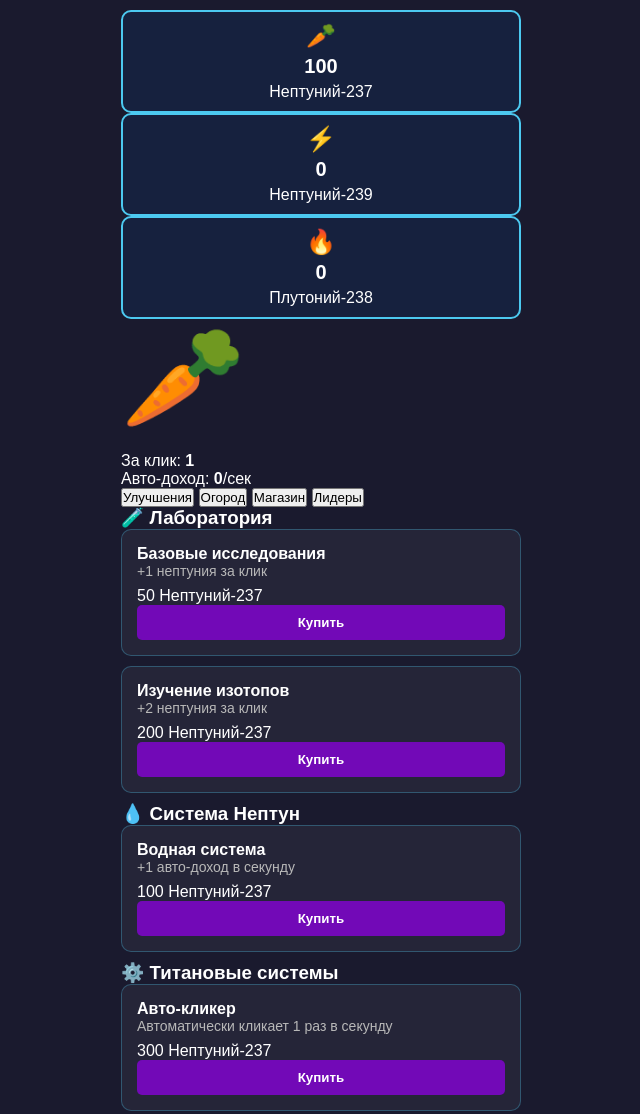
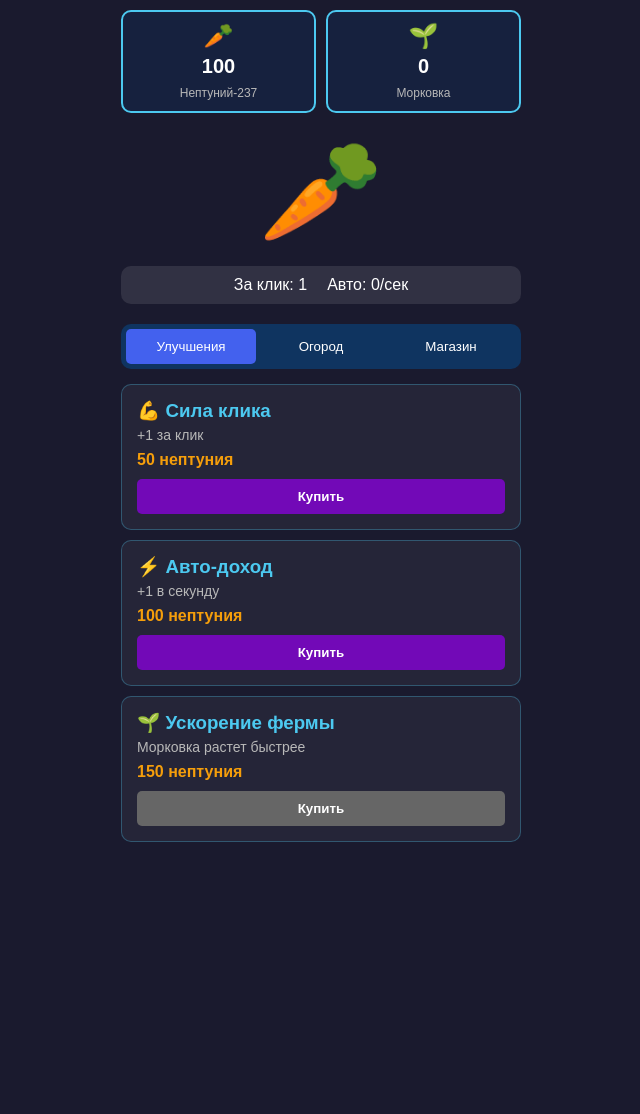
Before and after one commit to NepsRun/NepsRun.github.io, a plain HTML site: page index.html in a window 1280 px wide. Shown: the whole page, without its empty margins (319-959 px from the left). After the commit the page ends 862 px from the top, so only its background shows below. Drawn offline with Linux system fonts and the light colour scheme; a script that the page names is missing.

Commit message:
Update index.html

```diff
--- a/index.html
+++ b/index.html
@@ -5,139 +5,87 @@
     <meta name="viewport" content="width=device-width, initial-scale=1.0">
     <title>Neptun Морковка</title>
     <link rel="stylesheet" href="style.css">
-    <script src="https://telegram.org/js/telegram-web-app.js"></script>
 </head>
 <body>
     <div class="app">
-        <!-- Верхняя панель с ресурсами -->
-        <div class="top-panel">
+        <!-- Ресурсы -->
+        <div class="resources">
             <div class="resource">
-                <span class="resource-icon">🥕</span>
-                <span class="resource-amount" id="np237">100</span>
-                <span class="resource-name">Нептуний-237</span>
+                <span>🥕</span>
+                <span id="np237">100</span>
+                <small>Нептуний-237</small>
             </div>
             <div class="resource">
-                <span class="resource-icon">⚡</span>
-                <span class="resource-amount" id="np239">0</span>
-                <span class="resource-name">Нептуний-239</span>
-            </div>
-            <div class="resource">
-                <span class="resource-icon">🔥</span>
-                <span class="resource-amount" id="pu238">0</span>
-                <span class="resource-name">Плутоний-238</span>
+                <span>🌱</span>
+                <span id="carrots">0</span>
+                <small>Морковка</small>
             </div>
         </div>
 
-        <!-- Основная игровая зона -->
-        <div class="game-area">
-            <div class="clicker-section">
-                <div class="carrot" id="main-carrot">🥕</div>
-                <div class="click-stats">
-                    <div class="stat">
-                        <span>За клик:</span>
-                        <strong id="per-click">1</strong>
-                    </div>
-                    <div class="stat">
-                        <span>Авто-доход:</span>
-                        <strong id="auto-income">0</strong>/сек
-                    </div>
-                </div>
+        <!-- Кликер -->
+        <div class="clicker">
+            <div class="carrot" id="carrot-btn">🥕</div>
+            <div class="stats">
+                <div>За клик: <span id="per-click">1</span></div>
+                <div>Авто: <span id="auto-income">0</span>/сек</div>
             </div>
         </div>
 
-        <!-- Нижняя навигация -->
-        <div class="bottom-nav">
-            <button class="nav-btn active" data-tab="upgrades">Улучшения</button>
-            <button class="nav-btn" data-tab="farm">Огород</button>
-            <button class="nav-btn" data-tab="market">Магазин</button>
-            <button class="nav-btn" data-tab="leaderboard">Лидеры</button>
+        <!-- Навигация -->
+        <div class="tabs">
+            <button class="tab-btn active" data-tab="upgrades">Улучшения</button>
+            <button class="tab-btn" data-tab="farm">Огород</button>
+            <button class="tab-btn" data-tab="shop">Магазин</button>
         </div>
 
-        <!-- Контент вкладок -->
+        <!-- Контент -->
         <div class="tab-content">
             <!-- Улучшения -->
-            <div class="tab-panel active" id="upgrades-panel">
-                <div class="upgrade-category">
-                    <h3>🧪 Лаборатория</h3>
-                    <div class="upgrade" data-upgrade="basic_research">
-                        <div class="upgrade-info">
-                            <h4>Базовые исследования</h4>
-                            <p>+1 нептуния за клик</p>
-                            <div class="upgrade-cost">50 Нептуний-237</div>
-                        </div>
+            <div class="tab-panel active" id="upgrades">
+                <div class="upgrade" data-id="click">
+                    <h3>💪 Сила клика</h3>
+                    <p>+1 за клик</p>
+                    <div class="cost">50 нептуния</div>
                     <button class="buy-btn">Купить</button>
                 </div>
-                    <div class="upgrade" data-upgrade="isotope_study">
-                        <div class="upgrade-info">
-                            <h4>Изучение изотопов</h4>
-                            <p>+2 нептуния за клик</p>
-                            <div class="upgrade-cost">200 Нептуний-237</div>
+                <div class="upgrade" data-id="auto">
+                    <h3>⚡ Авто-доход</h3>
+                    <p>+1 в секунду</p>
+                    <div class="cost">100 нептуния</div>
+                    <button class="buy-btn">Купить</button>
                 </div>
+                <div class="upgrade" data-id="farm">
+                    <h3>🌱 Ускорение фермы</h3>
+                    <p>Морковка растет быстрее</p>
+                    <div class="cost">150 нептуния</div>
                     <button class="buy-btn">Купить</button>
                 </div>
             </div>
 
-                <div class="upgrade-category">
-                    <h3>💧 Система Нептун</h3>
-                    <div class="upgrade" data-upgrade="water_system">
-                        <div class="upgrade-info">
-                            <h4>Водная система</h4>
-                            <p>+1 авто-доход в секунду</p>
-                            <div class="upgrade-cost">100 Нептуний-237</div>
+            <!-- Огород -->
+            <div class="tab-panel" id="farm">
+                <div class="farm-grid" id="farm-grid">
+                    <!-- Грядки появятся здесь -->
                 </div>
-                        <button class="buy-btn">Купить</button>
-                    </div>
-                </div>
-
-                <div class="upgrade-category">
-                    <h3>⚙️ Титановые системы</h3>
-                    <div class="upgrade" data-upgrade="auto_clicker">
-                        <div class="upgrade-info">
-                            <h4>Авто-кликер</h4>
-                            <p>Автоматически кликает 1 раз в секунду</p>
-                            <div class="upgrade-cost">300 Нептуний-237</div>
-                        </div>
-                        <button class="buy-btn">Купить</button>
-                    </div>
-                </div>
-            </div>
-
-            <!-- Огород -->
-            <div class="tab-panel" id="farm-panel">
-                <h3>🌱 Огород</h3>
-                <div class="farm-grid">
-                    <!-- Грядки будут здесь -->
-                </div>
-                <div class="farm-controls">
-                    <button class="farm-btn" id="plant-all">Посадить все</button>
-                    <button class="farm-btn" id="harvest-all">Собрать все</button>
+                <div class="farm-buttons">
+                    <button id="plant-btn">Посадить все</button>
+                    <button id="harvest-btn">Собрать все</button>
                 </div>
             </div>
 
             <!-- Магазин -->
-            <div class="tab-panel" id="market-panel">
-                <h3>🏪 Магазин</h3>
-                <div class="sell-options">
-                    <div class="sell-option" data-amount="1">
+            <div class="tab-panel" id="shop">
+                <div class="shop-item" data-amount="1">
                     <span>1 морковка → 5 нептуния</span>
                     <button class="sell-btn">Продать</button>
                 </div>
-                    <div class="sell-option" data-amount="10">
+                <div class="shop-item" data-amount="10">
                     <span>10 морковок → 50 нептуния</span>
                     <button class="sell-btn">Продать</button>
                 </div>
-                    <div class="sell-option" data-amount="50">
-                        <span>50 морковок → 250 нептуния</span>
+                <div class="shop-item" data-amount="100">
+                    <span>100 морковок → 500 нептуния</span>
                     <button class="sell-btn">Продать</button>
-                    </div>
-                </div>
-            </div>
-
-            <!-- Лидеры -->
-            <div class="tab-panel" id="leaderboard-panel">
-                <h3>🏆 Лидеры</h3>
-                <div class="leaderboard">
-                    <!-- Лидерборд будет здесь -->
                 </div>
             </div>
         </div>
```
Lines whose indentation alone changed are shown as unchanged.
